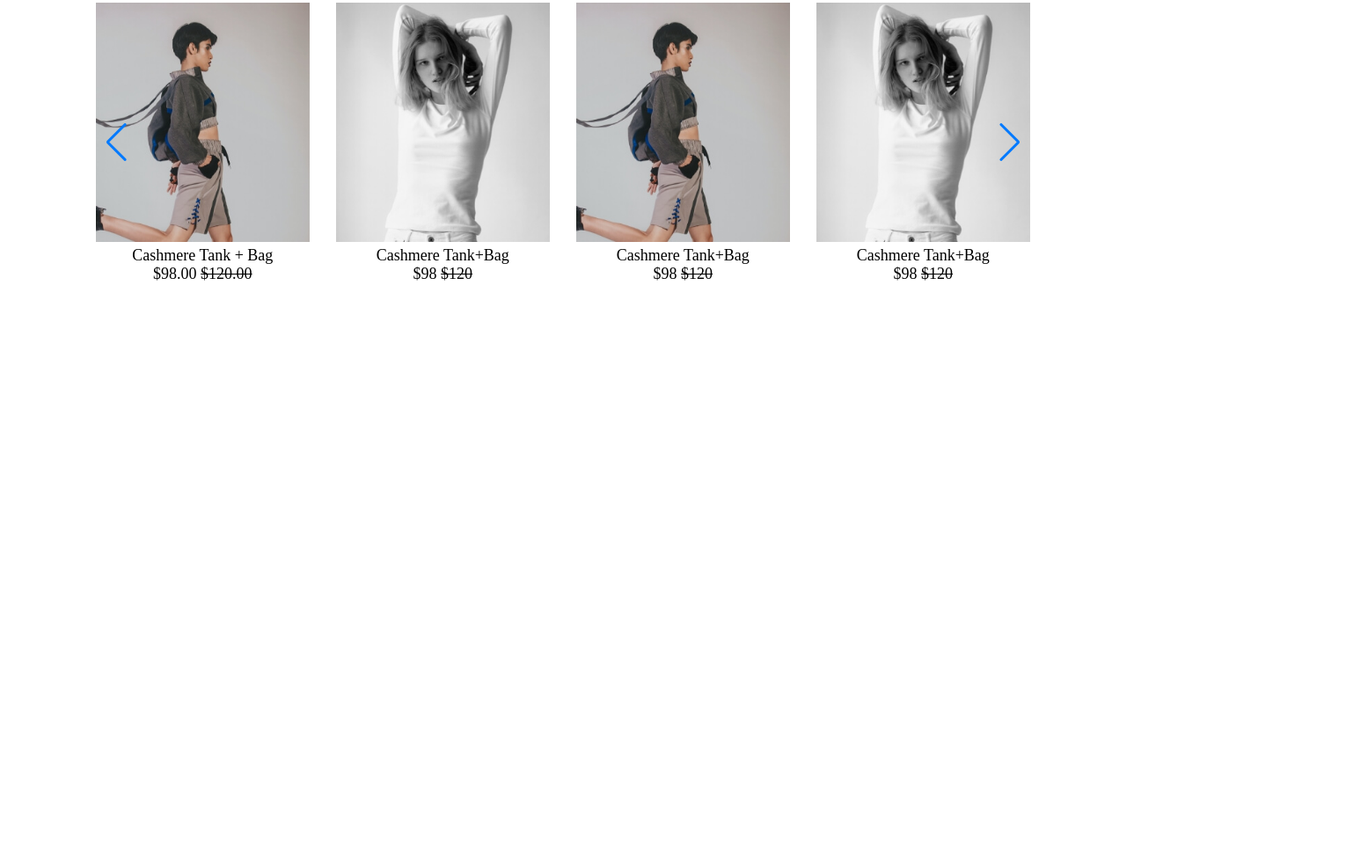
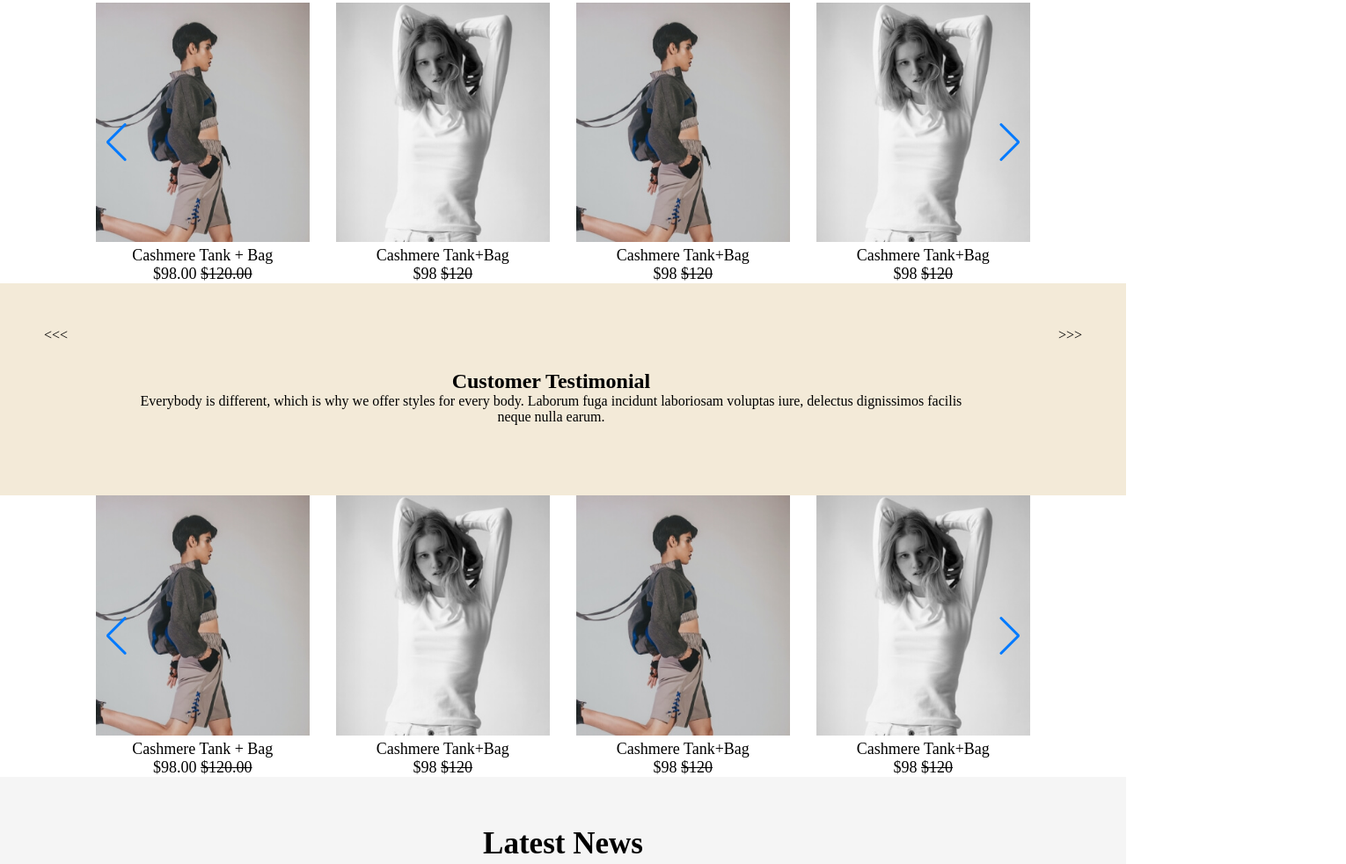
Before and after one commit to orxan97/fronted_last_dance, a plain HTML site: page index.html in a window 1280 px wide. Shown: the part 971-1953 px from the top of the page at 88% size, 1530 px wide, since content can reach past the window. Before the commit the page ends 1293 px from the top, so only its background shows below. Drawn offline with nearby package versions, Linux system fonts and the light colour scheme.

Commit message:
card and corusel slider2

```diff
--- a/concat.css
+++ b/concat.css
@@ -70,7 +70,6 @@
 }
 
 .sup {
-  border: 3px solid red;
   background-color: red;
   color: black;
   border-radius: 10px;
@@ -113,7 +112,6 @@
   transition: all 0.2s;
 }
 .contact_card {
-  border: 1px solid red;
   width: 100%;
   height: 170px;
   background-color: #ebe4cd;
@@ -144,7 +142,6 @@
 }
 /* map */
 .map_container {
-  border: 1px solid red;
   width: auto;
   height: 450px;
   margin: 20px 80px;
@@ -155,7 +152,6 @@
 }
 /* register */
 .registration_container {
-  border: 1px solid red;
   width: auto;
   height: 90vh;
   margin: 15px 80px;
--- a/index.html
+++ b/index.html
@@ -109,11 +109,11 @@
         <a href="#" class="box_shopNow">Shop Now</a>
       </div>
     </section>
+    <!-- carusel slider1 -->
     <div class="swiper mySwiper">
       <div class="swiper-wrapper">
         <div class="swiper-slide">
           <div class="swiper-slide-img">
-
             <img src="./photo/latest2.jpg" alt="" />
             <div class="corusel_item_icons">
               <i class="fa-solid fa-cart-shopping"></i>
@@ -123,48 +123,72 @@
           </div>
           <div class="slider_corusel_text">
             <p class="productName">Cashmere Tank + Bag</p>
-          <p class="productPrice"> $98.00 <del>$120.00</del></p>
+            <p class="productPrice">$98.00 <del>$120.00</del></p>
           </div>
-
         </div>
-
       </div>
       <div class="swiper-button-next"></div>
       <div class="swiper-button-prev"></div>
     </div>
-    <script src="https://cdn.jsdelivr.net/npm/swiper@9/swiper-bundle.min.js"></script>
+    <!-- carusel slider1 -->
+    <section class="single_slider">
+      <div class="slider1">
+        <div class="single_slider_btn"><<<</div>
 
-    <script src="./main.js"></script>
-    <script src="https://ajax.googleapis.com/ajax/libs/jquery/3.6.3/jquery.min.js"></script>
-    <script>
-      $(document).ready(function () {
-        $(".slides1_button").click(() => {
-          $(".slides1_page1").fadeToggle(1);
-          $(".slides1_page2").fadeToggle(1);
-        });
-      });
-    </script>
+        <div class="single_slide_text">
+          <h2>Customer Testimonial</h2>
+          <p>
+            Everybody is different, which is why we offer styles for every body.
+            Laborum fuga incidunt laboriosam voluptas iure, delectus dignissimos
+            facilis neque nulla earum.
+          </p>
+        </div>
+        <div></div>
+      </div>
+      <div class="slider2">
+        <div class="single_slider_btn"><<<</div>
 
-
-     <section class="single_slider">
-
-
-
+        <div class="single_slide_text">
+          <h2>Customer Testimonial</h2>
+          <p>
+            Everybody is different, which is why we offer styles for every body.
+            Laborum fuga incidunt laboriosam voluptas iure, delectus dignissimos
+            facilis neque nulla earum. asiman yaxsi oglando
+          </p>
+        </div>
+        <div></div>
+      </div>
+      <div class="single_slider_btn">>>></div>
     </section>
 
+    <!-- corusel slider 2 -->
 
+    <div class="swiper mySwiper">
+      <div class="swiper-wrapper wrapper2">
+        <div class="swiper-slide">
+          <div class="swiper-slide-img">
+            <img src="./photo/latest2.jpg" alt="" />
+            <div class="corusel_item_icons">
+              <i class="fa-solid fa-cart-shopping"></i>
+              <i class="fa-regular fa-heart"></i>
+              <i class="fa-solid fa-magnifying-glass-plus"></i>
+            </div>
+          </div>
+          <div class="slider_corusel_text">
+            <p class="productName">Cashmere Tank + Bag</p>
+            <p class="productPrice">$98.00 <del>$120.00</del></p>
+          </div>
+        </div>
+      </div>
+      <div class="swiper-button-next"></div>
+      <div class="swiper-button-prev"></div>
+    </div>
 
+    <!-- corusel_slider2 _end -->
 
-
-
-
-
-
-  </body>
-</html>
     <!--corusel slider 1
 
-card section2
+card section2 -->
 
     <section class="card_section2">
       <h2 class="latest_news">Latest News</h2>
@@ -215,7 +239,7 @@ card section2
       </div>
     </section>
 
-footer card
+    <!-- footer card -->
 
     <div class="general_about_container">
       <div class="box1_items">
@@ -256,7 +280,7 @@ footer card
       </div>
     </div>
 
-footer
+    <!-- footer -->
 
     <section class="footer">
       <div class="input_and_icons">
@@ -334,4 +358,23 @@ footer
           <b class="colorlib">Colorlib</b>
         </p>
       </div>
-</section> -->
+    </section>
+    <script src="https://cdn.jsdelivr.net/npm/swiper@9/swiper-bundle.min.js"></script>
+
+    <script src="./main.js"></script>
+    <script src="https://ajax.googleapis.com/ajax/libs/jquery/3.6.3/jquery.min.js"></script>
+    <script>
+      $(document).ready(function () {
+        $(".slides1_button").click(() => {
+          $(".slides1_page1").fadeToggle(1);
+          $(".slides1_page2").fadeToggle(1);
+        });
+
+        $(".single_slider_btn").click(() => {
+          $(".slider1").fadeToggle(1);
+          $(".slider2").fadeToggle(1);
+        });
+      });
+    </script>
+  </body>
+</html>
--- a/main.js
+++ b/main.js
@@ -1,5 +1,3 @@
-
-
 var swiper = new Swiper(".mySwiper", {
   spaceBetween: 30,
   loop: true,
@@ -28,24 +26,106 @@ var swiper = new Swiper(".mySwiper", {
   },
 });
 
+let products = [
+  {
+    name: "Cashmere Tank+Bag",
+    oldPrice: 120,
+    price: 98,
+    category: "Men",
+    pic: "./photo/latest1.jpg",
+  },
+  {
+    name: "Cashmere Tank+Bag",
+    oldPrice: 120,
+    price: 98,
+    category: "women",
+    pic: "./photo/latest2.jpg",
+  },
+  {
+    name: "Cashmere Tank+Bag",
+    oldPrice: 120,
+    price: 98,
+    category: "Men",
+    pic: "./photo/latest1.jpg",
+  },
+  {
+    name: "Cashmere Tank+Bag",
+    oldPrice: 120,
+    price: 98,
+    category: "baby",
+    pic: "./photo/latest3.jpg",
+  },
+  {
+    name: "Cashmere Tank+Bag",
+    oldPrice: 120,
+    price: 98,
+    category: "Men",
+    pic: "./photo/latest1.jpg",
+  },
+  {
+    name: "Cashmere Tank+Bag",
+    oldPrice: 120,
+    price: 98,
+    category: "women",
+    pic: "./photo/latest2.jpg",
+  },
+  {
+    name: "Cashmere Tank+Bag",
+    oldPrice: 120,
+    price: 98,
+    category: "baby",
+    pic: "./photo/latest3.jpg",
+  },
+  {
+    name: "Cashmere Tank+Bag",
+    oldPrice: 120,
+    price: 98,
+    category: "Men",
+    pic: "./photo/latest1.jpg",
+  },
+  {
+    name: "Cashmere Tank+Bag",
+    oldPrice: 120,
+    price: 98,
+    category: "women",
+    pic: "./photo/latest2.jpg",
+  },
+  {
+    name: "Cashmere Tank+Bag",
+    oldPrice: 120,
+    price: 98,
+    category: "baby",
+    pic: "./photo/latest3.jpg",
+  },
+  {
+    name: "Cashmere Tank+Bag",
+    oldPrice: 120,
+    price: 98,
+    category: "women",
+    pic: "./photo/latest2.jpg",
+  },
+  {
+    name: "Cashmere Tank+Bag",
+    oldPrice: 120,
+    price: 98,
+    category: "baby",
+    pic: "./photo/latest3.jpg",
+  },
+];
+let MayYouLikeProducts=[
+  {
+    name: "Cashmere Tank+Bag",
+    oldPrice: 120,
+    price: 98,
+    category: "baby",
+    pic: "./photo/latest5.jpg",
+  },
 
-let products=[
-  {  name: "Cashmere Tank+Bag",oldPrice: 120,price: 98,category: "Men",pic: "./photo/latest1.jpg",},
-  {  name: "Cashmere Tank+Bag",oldPrice: 120,price: 98,category: "women",pic: "./photo/latest2.jpg",},
-  {  name: "Cashmere Tank+Bag",oldPrice: 120,price: 98,category: "Men",pic: "./photo/latest1.jpg",},
-  {  name: "Cashmere Tank+Bag",oldPrice: 120,price: 98,category: "baby",pic: "./photo/latest3.jpg",},
-  {  name: "Cashmere Tank+Bag",oldPrice: 120,price: 98,category: "Men",pic: "./photo/latest1.jpg",},
-  {  name: "Cashmere Tank+Bag",oldPrice: 120,price: 98,category: "women",pic: "./photo/latest2.jpg",},
-  {  name: "Cashmere Tank+Bag",oldPrice: 120,price: 98,category: "baby",pic: "./photo/latest3.jpg",},
-  {  name: "Cashmere Tank+Bag",oldPrice: 120,price: 98,category: "Men",pic: "./photo/latest1.jpg",},
-  {  name: "Cashmere Tank+Bag",oldPrice: 120,price: 98,category: "women",pic: "./photo/latest2.jpg",},
-  {  name: "Cashmere Tank+Bag",oldPrice: 120,price: 98,category: "baby",pic: "./photo/latest3.jpg",},
-  {  name: "Cashmere Tank+Bag",oldPrice: 120,price: 98,category: "women",pic: "./photo/latest2.jpg",},
-  {  name: "Cashmere Tank+Bag",oldPrice: 120,price: 98,category: "baby",pic: "./photo/latest3.jpg",},
 ]
-let swiperWrapper=document.querySelector(".swiper-wrapper");
-products.forEach(product => {
-  swiperWrapper.innerHTML+=`
+let swiperWrapper = document.querySelector(".swiper-wrapper");
+let MayYouLike=document.querySelector(".wrapper2")
+products.forEach((product) => {
+  swiperWrapper.innerHTML += `
      <div class="swiper-slide">
           <div class="swiper-slide-img">
 
@@ -61,6 +141,23 @@ products.forEach(product => {
           <p class="productPrice"> $${product.price} <del>$${product.oldPrice}</del></p>
         </div>
 
-        </div>`
+        </div>`;
 
+        MayYouLike.innerHTML+= `
+        <div class="swiper-slide">
+             <div class="swiper-slide-img">
+
+               <img src="${product.pic}" alt="" />
+               <div class="corusel_item_icons">
+                 <i class="fa-solid fa-cart-shopping"></i>
+                 <i class="fa-regular fa-heart"></i>
+                 <i class="fa-solid fa-magnifying-glass-plus"></i>
+               </div>
+             </div>
+             <div class="slider_corusel_text">
+             <p class="productName">${product.name}</p>
+             <p class="productPrice"> $${product.price} <del>$${product.oldPrice}</del></p>
+           </div>
+
+           </div>`;
 });
--- a/style.css
+++ b/style.css
@@ -312,37 +312,33 @@
   position: relative;
   flex-direction: column;
 }
-.swiper-slide-img{
+.swiper-slide-img {
   overflow: hidden;
 }
 .swiper-slide img {
   width: 100%;
   height: 100%;
   object-fit: cover;
-
-
 }
-.swiper-slide:hover .swiper-slide-img img{
+.swiper-slide:hover .swiper-slide-img img {
   scale: 1.1;
-  transition: 1s
-
+  transition: 1s;
 }
-.swiper-slide:hover .productName{
+.swiper-slide:hover .productName {
   color: red;
-  }
-
+}
 
 .corusel_item_icons {
   display: flex;
-  padding:  5px 10px;
+  padding: 5px 10px;
   gap: 10px;
   background-color: white;
   position: absolute;
   bottom: 0px;
   /* left: 20%;
    */
-   left: 50%;
-   transform: translate(-50%,0);
+  left: 50%;
+  transform: translate(-50%, 0);
   font-size: 20px;
   display: none;
 }
@@ -350,17 +346,54 @@
   display: block;
   bottom: 30px;
 }
-.corusel_item_icons i:hover{
+.corusel_item_icons i:hover {
   cursor: pointer;
   color: red;
 }
-.swiper-slide-img{
+.swiper-slide-img {
   position: relative;
 }
-/*
-carusel slider 1
+.single_slider {
+  padding: 50px;
+  background-color: #f3ead8;
+  display: flex;
+}
+.single_slide_text {
+  padding: 30px 100px;
+  text-align: center;
+}
 
-<!-- card section2 -->
+.slider2 {
+  display: none;
+}
+.swiper-wrapper2 {
+  display: flex;
+}
+
+.swiper2 {
+  width: 83%;
+  height: auto;
+}
+
+.swiper-slider2 {
+  text-align: center;
+  font-size: 18px;
+  background: #fff;
+  display: flex;
+  justify-content: center;
+  align-items: center;
+  position: relative;
+  flex-direction: column;
+}
+.swiper-slider-img-box2 {
+  overflow: hidden;
+}
+.swiper-slider2 img {
+  width: 100%;
+  height: 100%;
+  object-fit: cover;
+}
+
 .card_section2 {
   border: 1px solid whitesmoke;
   width: 100%;
@@ -408,27 +441,6 @@ carusel slider 1
   cursor: pointer;
   border-bottom: 2px solid black;
 }
-@keyframes fade {
-  from {
-    opacity: 0.4;
-  }
-  to {
-    opacity: 1;
-  }
-}
-@media screen and (max-width: 992px) {
-  .service,
-  .about_item,
-  .header1,
-  .about_list {
-    display: none;
-  }
-  .logo {
-    display: block;
-    margin-left: 0px;
-  }
-}
-footer card
 .general_about_container {
   border: 1px solid white;
   height: 210px;
@@ -469,8 +481,6 @@ footer card
 .fast_free_delivery {
   margin: 5px 35px;
 }
-footer
-
 .footer {
   width: 100%;
   height: 100vh;
@@ -556,4 +566,4 @@ footer
 }
 .heart_icon {
   color: #ff2020;
-} */
+}
```
Lines whose indentation alone changed are shown as unchanged.
